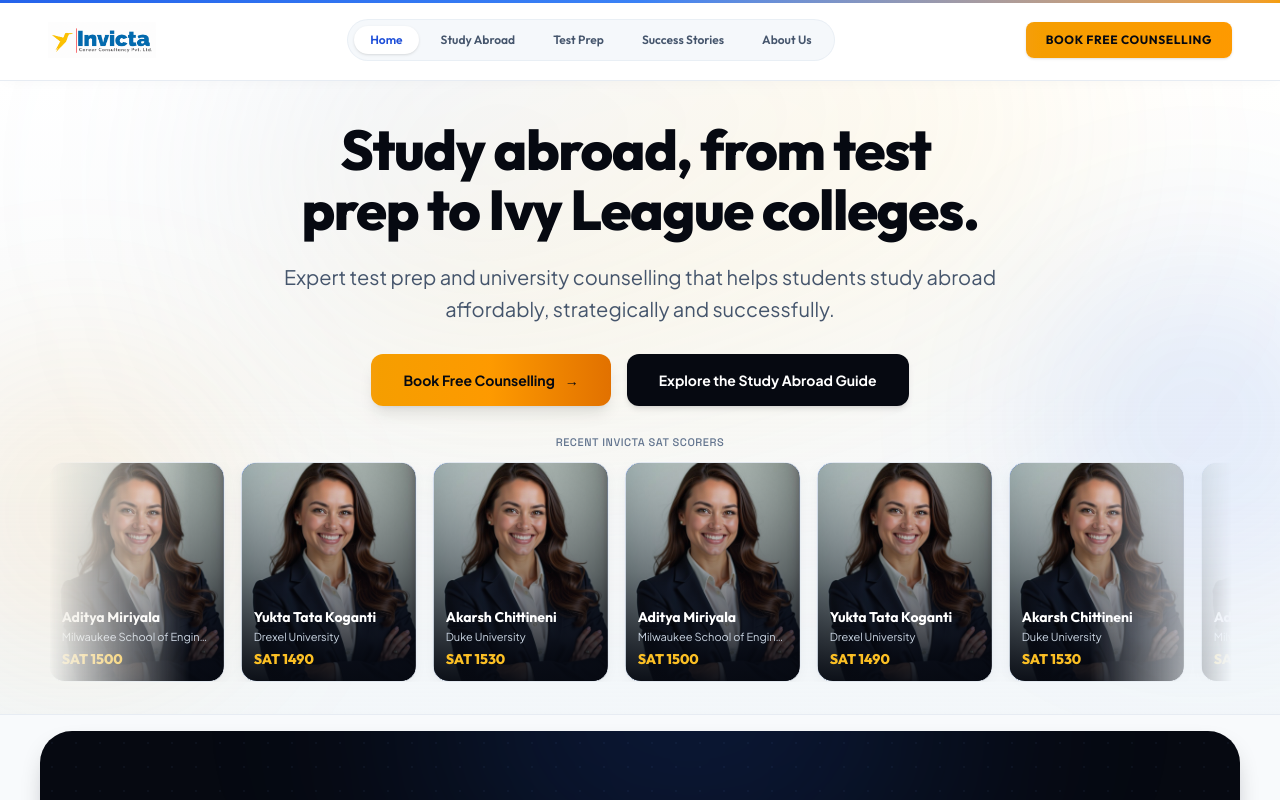
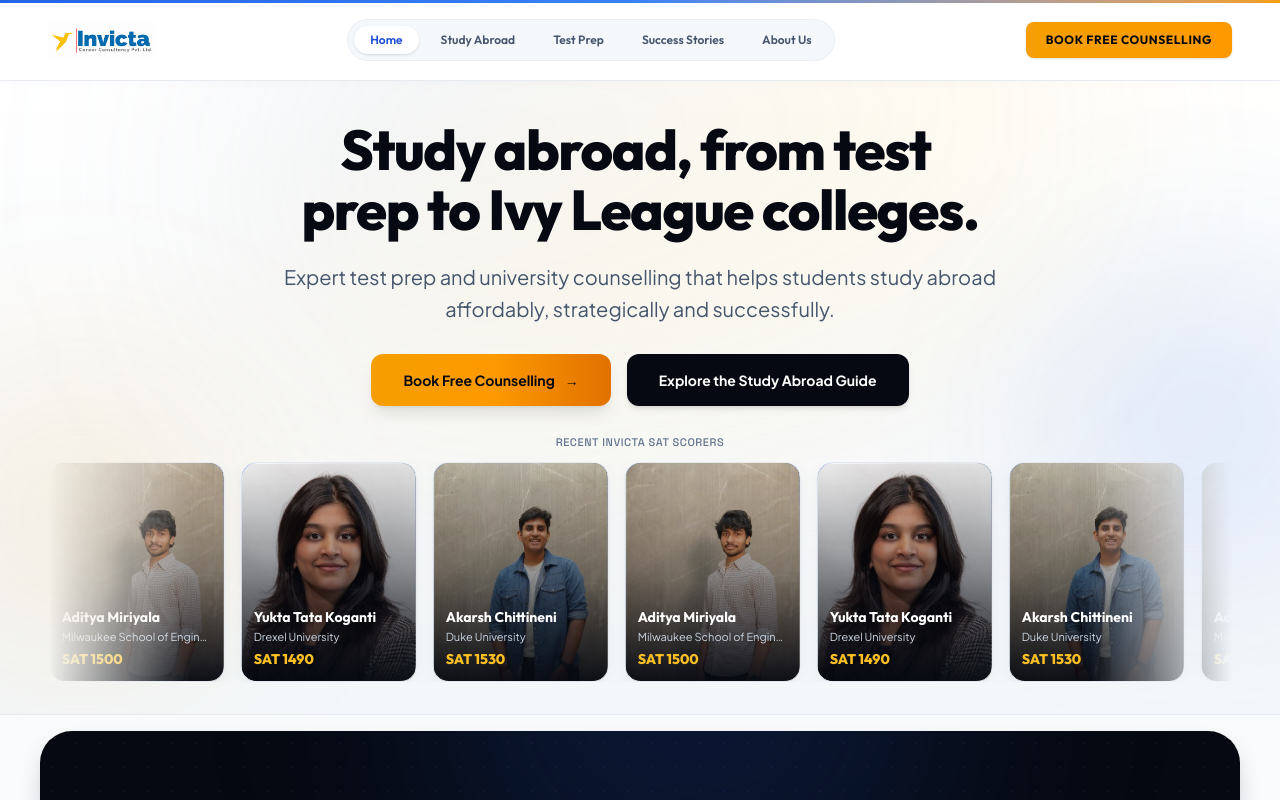
Before and after one commit to vivekgwork-cmd/invicta, a React (Vite) app: page / in a window 1280 px wide. Shown: the top 800 px of the page. Built offline with nearby package versions, Linux system fonts and the light colour scheme.

Commit message:
updating student images in the hero section

```diff
--- a/src/components/homepage/Hero.jsx
+++ b/src/components/homepage/Hero.jsx
@@ -4,16 +4,14 @@
 import { Arrow } from '../shared/Glyphs.jsx'
 import { EASE, Marquee, Words, fadeUp, useScrollOut } from '../site/motion.jsx'
 import { btn, size } from '../site/ui.js'
-import { ROUTES } from '../site/links.js'
+import { ROUTES, img } from '../site/links.js'
 
-// Scorers shown in the running strip. `photo` is a placeholder until real student photos are
-// added; without one the card falls back to the student's initial.
-const PLACEHOLDER_PHOTO = '/images/professional-lady.jpg'
-
+// Scorers shown in the running strip. `focus` is the object-position that keeps each student's face
+// in frame (same values as the Stories section); without a photo the card falls back to the initial.
 const scorers = [
-  { name: 'Akarsh Chittineni', school: 'Duke University', sat: 1530, photo: PLACEHOLDER_PHOTO },
-  { name: 'Aditya Miriyala', school: 'Milwaukee School of Engineering', sat: 1500, photo: PLACEHOLDER_PHOTO },
-  { name: 'Yukta Tata Koganti', school: 'Drexel University', sat: 1490, photo: PLACEHOLDER_PHOTO },
+  { name: 'Akarsh Chittineni', school: 'Duke University', sat: 1530, photo: 'akarsh-chittineni.jpg', focus: '57% 20%' },
+  { name: 'Aditya Miriyala', school: 'Milwaukee School of Engineering', sat: 1500, photo: 'aditya-m.jpg', focus: '62% 22%' },
+  { name: 'Yukta Tata Koganti', school: 'Drexel University', sat: 1490, photo: 'yuktha-tata.jpg', focus: '50% 30%' },
 ]
 
 const CARD_MIN = 140
@@ -42,13 +40,18 @@
   return [ref, height]
 }
 
-function ScorerCard({ name, school, sat, photo, height }) {
+function ScorerCard({ name, school, sat, photo, focus, height }) {
   return (
     <div
       style={{ height }}
       className="relative aspect-[4/5] rounded-2xl overflow-hidden border border-slate-200 shadow-card-tech text-left bg-gradient-to-br from-cobalt-600 to-obsidian-950">
       {photo ? (
-        <img src={photo} alt={name} className="absolute inset-0 w-full h-full object-cover" />
+        <img
+          src={img(`students/${photo}`)}
+          alt={name}
+          style={{ objectPosition: focus }}
+          className="absolute inset-0 w-full h-full object-cover"
+        />
       ) : (
         <span className="absolute inset-0 grid place-items-center text-white/90 font-outfit font-bold text-5xl">{name[0]}</span>
       )}
```
